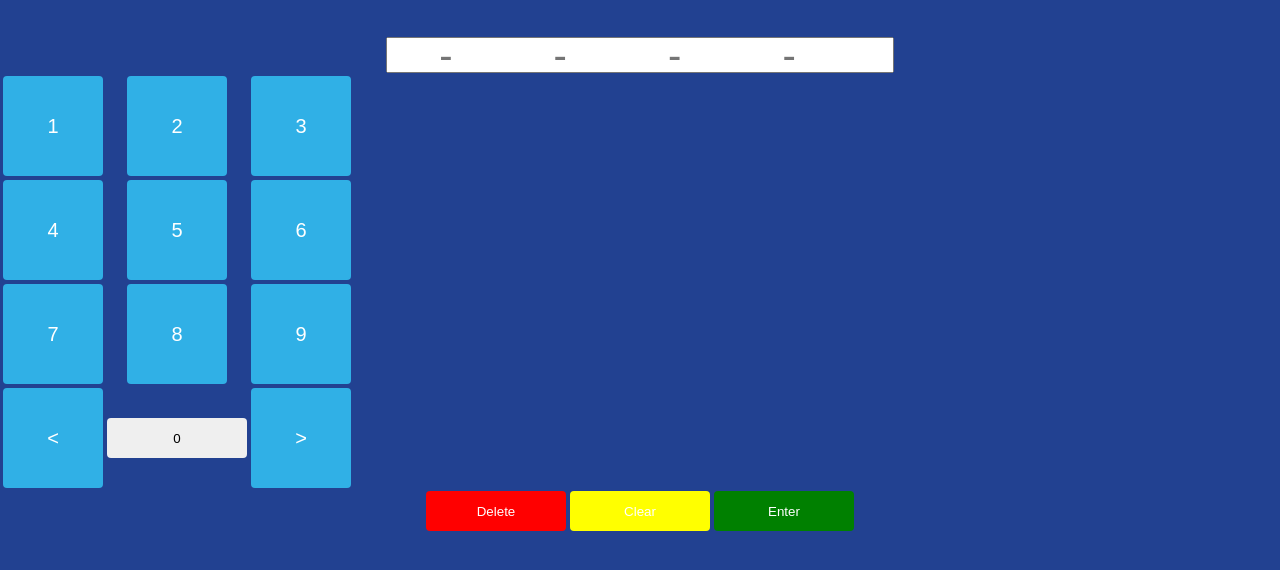
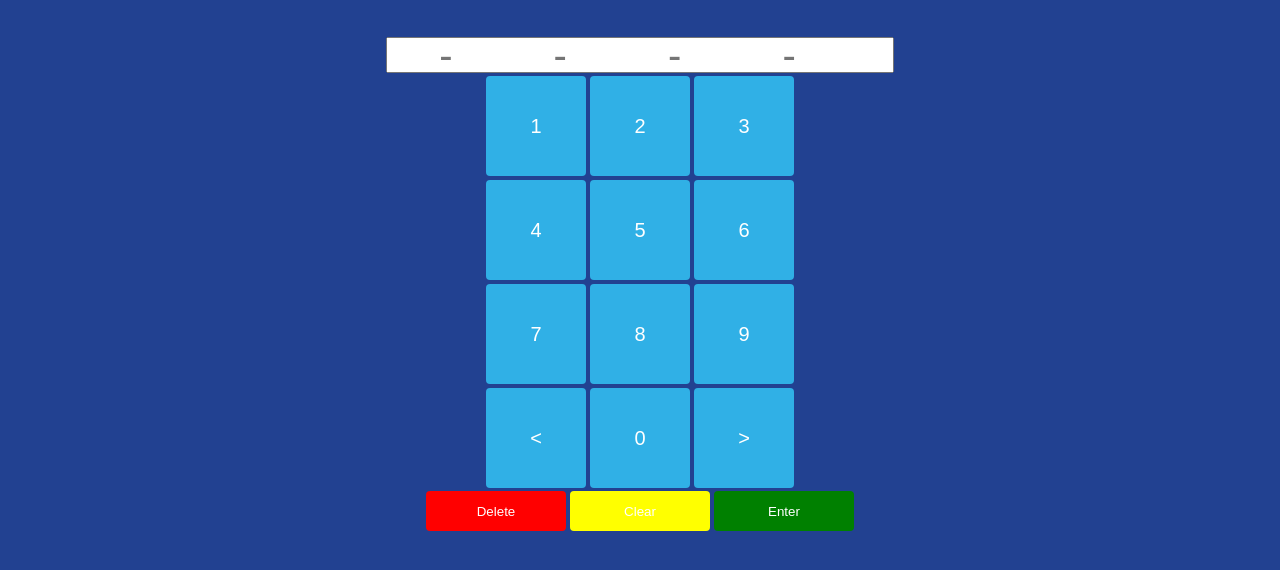
Before and after one commit to alitalhaa7/nart, a plain HTML site: page pinnumber.html in a window 1280 px wide. Shown: the part 112-682 px from the top of the page. Drawn offline with Linux system fonts and the light colour scheme.

Commit message:
Add files via upload

```diff
--- a/pinnumber.html
+++ b/pinnumber.html
@@ -14,7 +14,7 @@
         <h1>Please Enter Your 4 Digit PIN Password:</h1>
         <div id="accountinput">
             <input id="accountnumberinput" type="text" placeholder="- - - -">
-            <table>
+            <table class="centertable">
                 <tr>
                     <td>
                         <button class="bluebutton">1</button>
@@ -58,7 +58,7 @@
                     <td>
                         <button class="bluebutton">
                             <</button> </td> <td>
-                                <button>0</button>
+                                <button class="bluebutton">0</button>
 
                     </td>
                     <td>
```
Also changed, not shown: success.html (+1 -1 lines).
